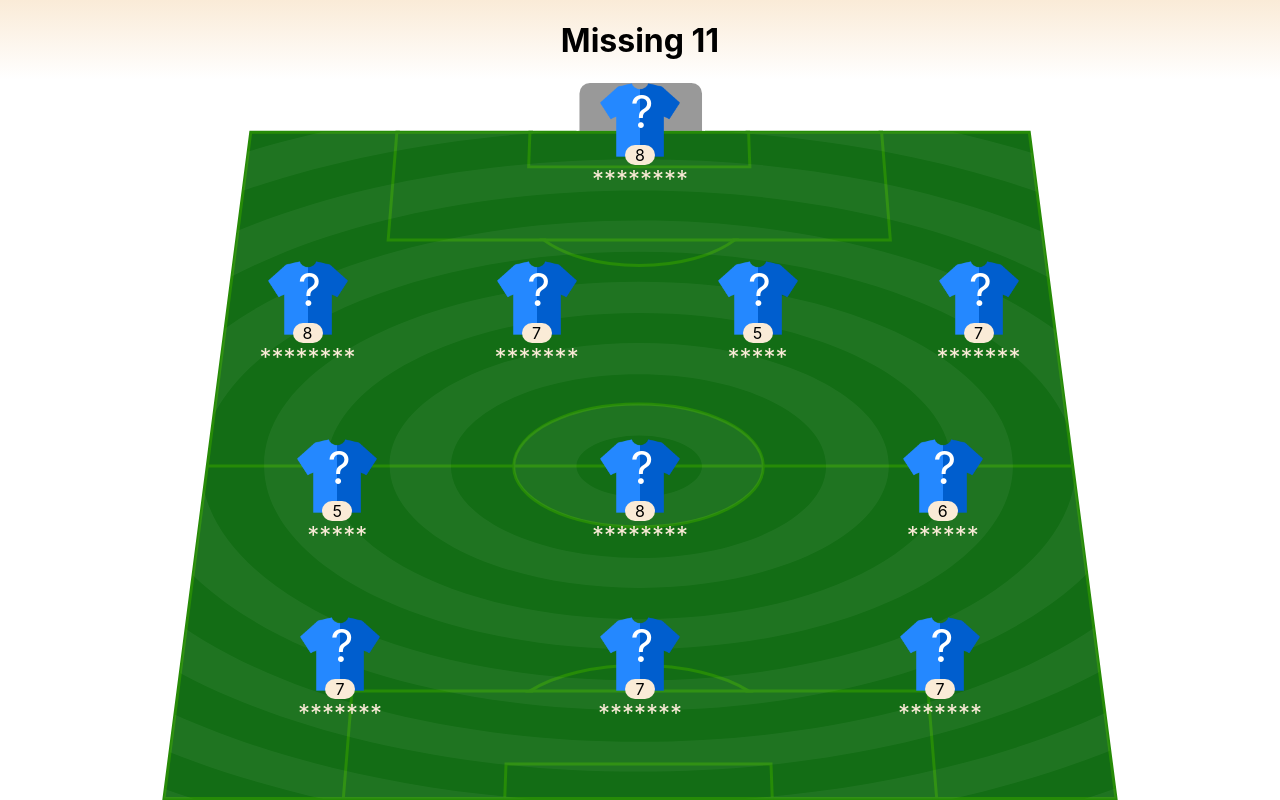
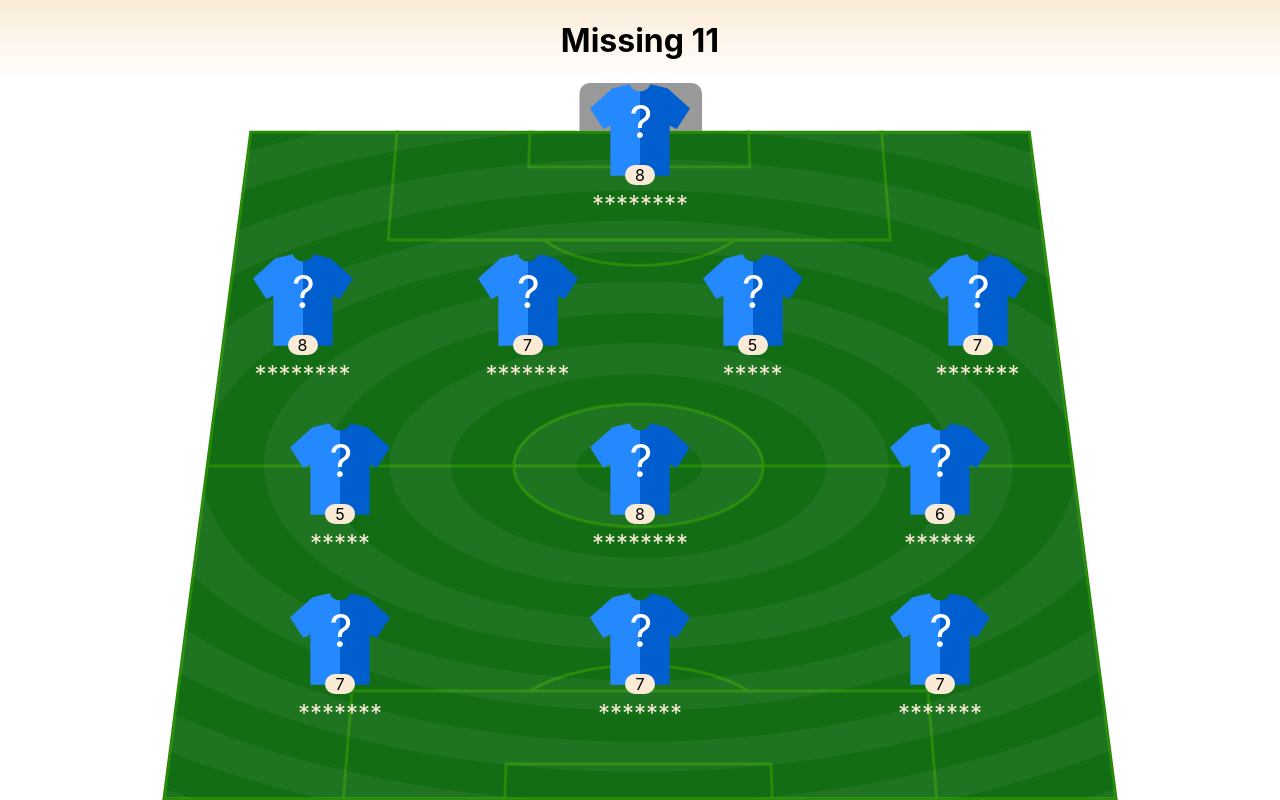
Before and after one commit to ArthurVianna96/missing-11-clone, a React (Create React App) app: page / in a window 1280 px wide. Built offline with nearby package versions, Linux system fonts and the light colour scheme.

Commit message:
styling changes

```diff
--- a/src/App.js
+++ b/src/App.js
@@ -8,9 +8,6 @@ function App() {
     formation: '4-4-3',
     players: [['courtois'], ['carvajal', 'militao', 'alaba', 'marcelo'], ['kroos', 'casemiro', 'modric'], ['rodrygo', 'benzema', 'vini jr']]
   }
-
-  const formationSplit = data.formation.split('-');
-  const numberOfRows = formationSplit.length;
 
   return (
     <div className="App">
--- a/src/components/player/player.css
+++ b/src/components/player/player.css
@@ -16,20 +16,20 @@
 }
 
 .shirt {
-  max-height: 80px;
+  max-height: 100px;
   width: 100%;
 }
 
 .number-of-tries {
   position: absolute;
-  transform: translate(2px,-8px);
+  transform: translate(1px,-8px);
   font-size: 2.8rem;
   color: white;
 }
 
 .player-name-length {
   position: absolute;
-  transform: translate(0px, 35px);
+  transform: translate(0px, 45px);
   background-color: antiquewhite;
   width: 30px;
   border-radius: 10px;
@@ -39,7 +39,7 @@
 .player-name {
   font-size: 1.5rem;
   color: antiquewhite;
-  margin-top: 5px;
+  margin-top: 10px;
   background-color: transparent;
   text-align: center;
   border: none;
@@ -51,12 +51,12 @@
   }
 
   .number-of-tries {
-    transform: translate(0px,-6px);
+    transform: translate(1px,-5px);
     font-size: 2.3rem;
   }
 
   .player-name-length {
-    transform: translate(0px, 30px);
+    transform: translate(-1px, 30px);
     width: 30px;
     font-size: 0.9rem;
   }
```
